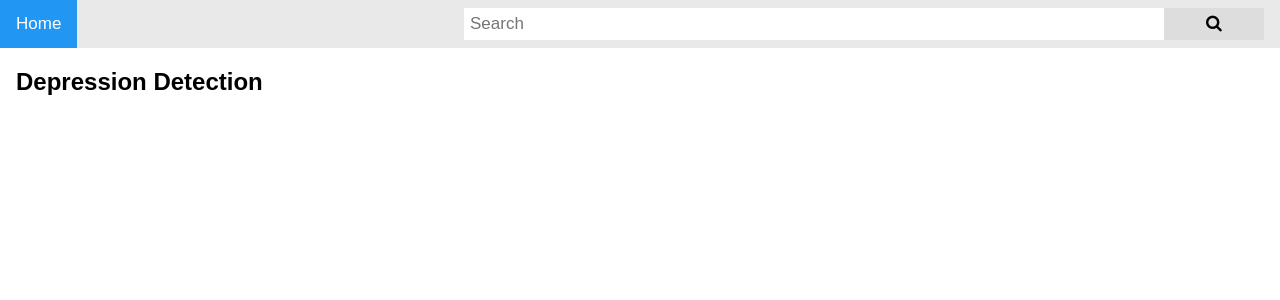
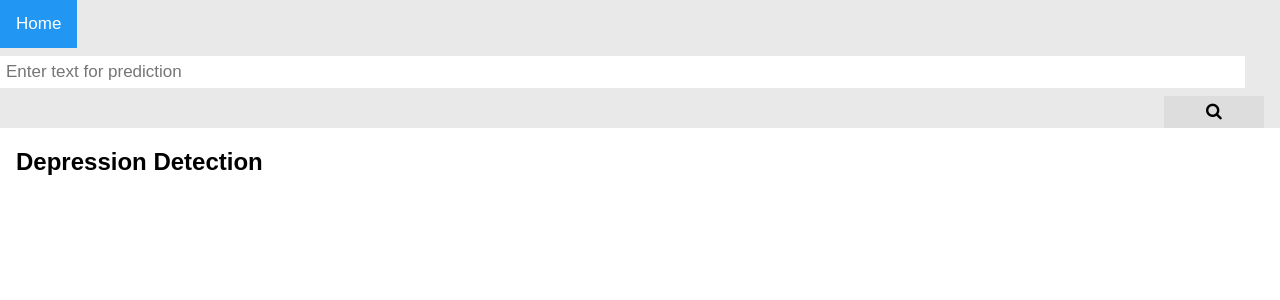
Before and after one commit to AtaishNehra/Social-Media-Depression-Analyser, a Flask app: page / in a window 1280 px wide. Shown: the top 300 px of the page. Run offline with Flask 2, Linux system fonts and the light colour scheme; parts of the project's set-up code (start-up, migrations or seed data) failed here and were passed over.

Commit message:
improvements

```diff
--- a/GAIP_WORKING/templates/Depressed.html
+++ b/GAIP_WORKING/templates/Depressed.html
@@ -44,7 +44,7 @@ body {
   margin-top: 8px;
   font-size: 17px;
   border: none;
-  width: 700px;
+  width: 1245px;
 }
 
 .topnav .search-container button {
@@ -87,7 +87,7 @@ body {
   <a class="active" href="#home">Home</a>
   <div class="search-container">
      <form action = "http://localhost:5000/" method = "post">
-      <input type="text" placeholder="Search" name="search">
+      <input type="text" placeholder="Enter text for prediction" name="search">
       <button type="submit"><i class="fa fa-search"></i></button>
     </form>
   </div>
--- a/GAIP_WORKING/templates/NotDepressed.html
+++ b/GAIP_WORKING/templates/NotDepressed.html
@@ -44,7 +44,7 @@ body {
   margin-top: 8px;
   font-size: 17px;
   border: none;
-  width: 700px;
+  width: 1245px;
 }
 
 .topnav .search-container button {
@@ -87,7 +87,7 @@ body {
   <a class="active" href="#home">Home</a>
   <div class="search-container">
      <form action = "http://localhost:5000/" method = "post">
-      <input type="text" placeholder="Search" name="search">
+      <input type="text" placeholder="Enter text for prediction" name="search">
       <button type="submit"><i class="fa fa-search"></i></button>
     </form>
   </div>
--- a/GAIP_WORKING/templates/home.html
+++ b/GAIP_WORKING/templates/home.html
@@ -36,7 +36,7 @@ body {
 }
 
 .topnav .search-container {
-  float: right ;
+  float: right;
 }
 
 .topnav input[type=text] {
@@ -44,7 +44,7 @@ body {
   margin-top: 8px;
   font-size: 17px;
   border: none;
-  width: 700px;
+  width: 1245px;
 }
 
 .topnav .search-container button {
@@ -87,7 +87,7 @@ body {
   <a class="active" href="#home">Home</a>
   <div class="search-container">
      <form action = "http://localhost:5000/" method = "post">
-      <input type="text" placeholder="Search" name="search">
+      <input type="text" placeholder="Enter text for prediction" name="search">
       <button type="submit"><i class="fa fa-search"></i></button>
     </form>
   </div>
```
Also changed, not shown: GAIP_WORKING/app.py (renamed from GAIP_WORKING/apitrial.py), 2 other files.
